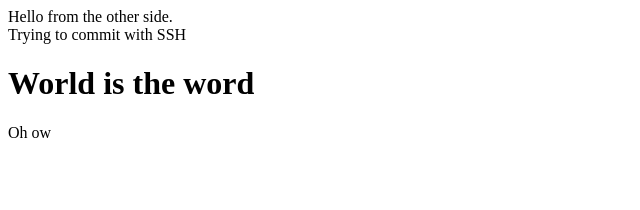
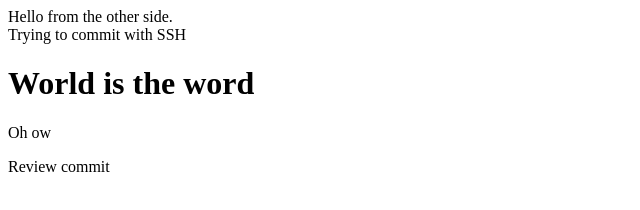
Before and after one commit to rovis43/demo-repo, a plain HTML site: page index.html in a window 1280 px wide. Shown: the whole page, without its empty margins (0-640 px from the left). Drawn offline with Linux system fonts and the light colour scheme.

Commit message:
Doing git review

```diff
--- a/index.html
+++ b/index.html
@@ -4,3 +4,5 @@
 
 <h1>World is the word</h1>
 <p>Oh ow</p>
+
+<div>Review commit</div>
```
